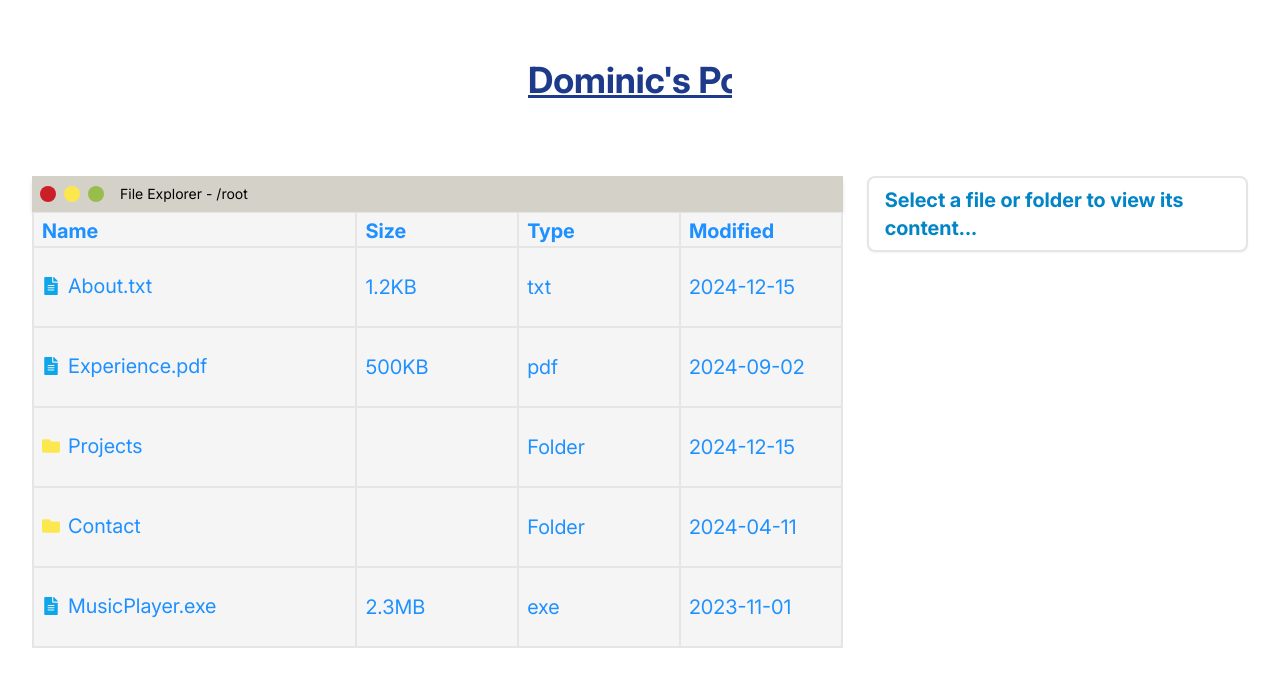
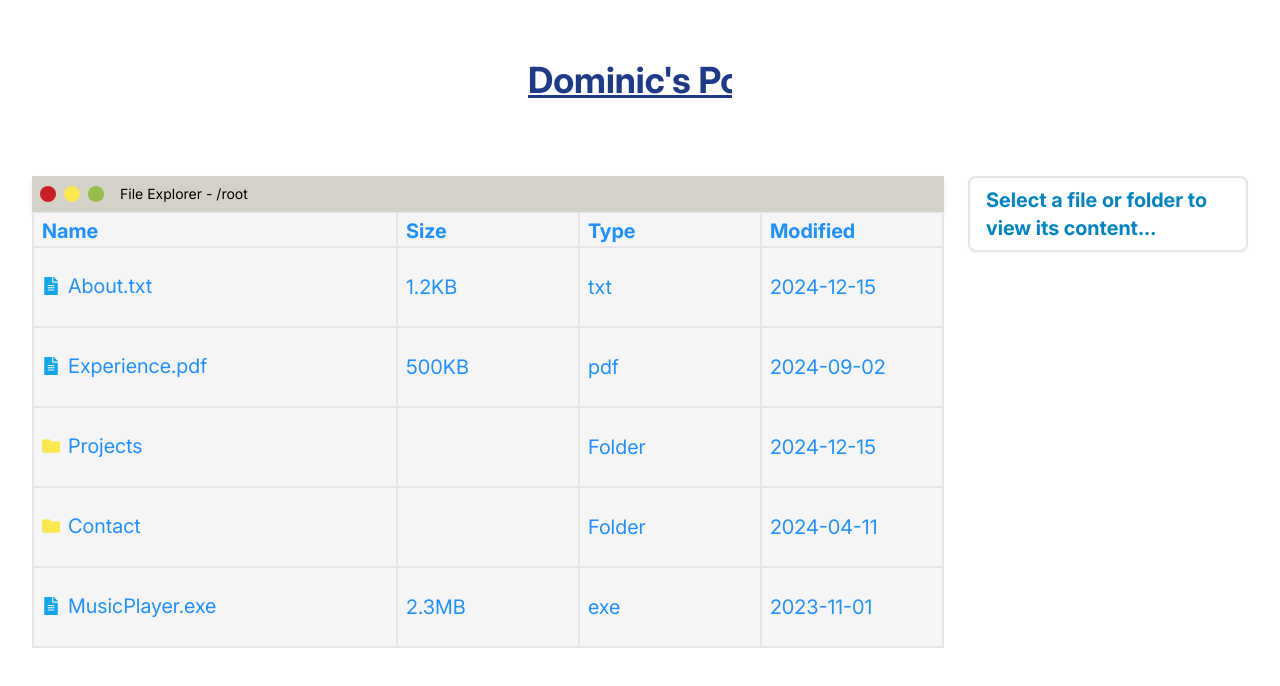
Before and after one commit to dbradley2003/Portfolio, a React (Vite) app in the folder frontend/: page /Portfolio/pdf/1 in a window 1280 px wide. Both pictures are taken after a click on the button "Back". Shown: the top 686 px of the page. Built offline with nearby package versions, Linux system fonts and the light colour scheme; no server answers.

Commit message:
new tweaks

```diff
--- a/frontend/src/components/filer.jsx
+++ b/frontend/src/components/filer.jsx
@@ -23,9 +23,9 @@ const [viewType, setViewType] = useState("default");
 const navigate = useNavigate();
 const [selectedFile, setSelectedFile] = useState(null);
 
-const [playHover] = useSound(hover,{preload:true,volume: 0.2,})
+const [playHover] = useSound(hover,{preload:true,volume: 0.075,})
 
-const [playEffect] = useSound(click, { volume: 0.2 });
+const [playEffect] = useSound(click, {preload:true, volume: 0.08 });
 
 const throttledPlay = throttle(() => {
   playHover();
@@ -112,9 +112,9 @@ return (
 
 // {/* <div className="flex flex-col w-full h-full "> */}
 
-<section className="grid grid-cols-1 md:grid-cols-3 h-full w-full ">
+<section className="grid grid-cols-1 md:grid-cols-3 lg:grid-cols-4 h-full w-full ">
 
-<div className="md:col-span-2 flex flex-col h-full w-full">
+<div className=" md:col-span-2 lg:col-span-3 flex flex-col h-full w-full">
  {/* wraps file explorer and topbar */}
 <div className="bg-gray font-inter text-black flex items-center px-2 py-2  shadow-md   ">
   <div className="flex gap-2">
@@ -125,8 +125,8 @@ return (
   <span className="ml-4 text-sm">File Explorer - /{currentFolder}</span>
 </div>
 
-    <div className="flex-1 overflow-auto sm:overflow-hidden md:overflow-hidden">
-          <table className=" bg-secondary  font-inter text-dodgerblue table-auto border text-left shadow-md w-full   ">
+    <div className="flex-1 overflow-auto sm:overflow-hidden md:overflow-hidden ">
+          <table className=" bg-secondary  font-inter text-dodgerblue table-auto border text-left shadow-md w-full">
             <thead>
               <tr className=" text-xs lg:text-xl">
                 <TH className="w-2/6 px-2">Name</TH>
@@ -148,7 +148,7 @@ return (
       {folders[currentFolder]?.map((item, index) => (
         <tr
                 key={index}
-                className={`cursor-pointer hover:scale `}
+                className={`cursor-pointer md:hover hover:scale `}
                 onClick={() => handleFileOrFolderClick(item)}
                 onMouseEnter={handleMouseEnter}
               >
@@ -182,7 +182,8 @@ return (
   </div>
   </div>
 
-  <div className=" grid-2 pl-0 mt-5 md:mt-0 md:pl-6 items-center ">
+
+  <div className="order-first md:order-last pl-0 mb-5 md:mt-0 md:pl-6 items-center ">
       {currentView}
     </div>
 
--- a/frontend/src/components/musicplayer.jsx
+++ b/frontend/src/components/musicplayer.jsx
@@ -13,7 +13,7 @@ function MusicPlayer(){
 
 const [isPlaying, setIsPlaying] = useState(false);
 
-const [play, { pause, duration, sound }] = useSound(daft,{volume:0.2});
+const [play, { pause, duration, sound }] = useSound(daft,{preload:true, volume:0.05});
 const artist = useState('')
 const songname = useState('One More Time by Daft Punk')
 
--- a/frontend/src/pages/Layout.jsx
+++ b/frontend/src/pages/Layout.jsx
@@ -7,7 +7,7 @@ export const Layout = (props) => {
   return (
 
    <>
-      <div className='py-6 px-3 md:px-8 bg-white w-full h-screen'>
+      <div className='py-6 px-3 sm:px-4 md:px-8 bg-white w-full h-screen'>
         {props.children}
         </div>
         </>
--- a/frontend/src/pages/PDFViewer.jsx
+++ b/frontend/src/pages/PDFViewer.jsx
@@ -51,7 +51,7 @@ function PDFViewer() {
   const {fileName} = useParams()
 
   const navigate = useNavigate();
-  const [playEffect] = useSound(click, { volume: 0.2 });
+  const [playEffect] = useSound(click, { volume: 0.08 });
 
 
 const handleClick = () => {
--- a/frontend/src/pages/TextViewer.jsx
+++ b/frontend/src/pages/TextViewer.jsx
@@ -10,7 +10,7 @@ import TextSection from "../components/TextSection";
 function TextViewer() {
     const {fileName} = useParams()
     const navigate = useNavigate();
-    const [playEffect] = useSound(click, { volume: 0.2 });
+    const [playEffect] = useSound(click, { volume: 0.08 });
 
 
     const fileContents = {
--- a/frontend/src/pages/URLViewer.jsx
+++ b/frontend/src/pages/URLViewer.jsx
@@ -10,7 +10,7 @@ import TextSection from "../components/TextSection";
 function URLViewer() {
     const {fileName} = useParams()
     const navigate = useNavigate();
-    const [playEffect] = useSound(click, { volume: 0.2 });
+     const [playEffect] = useSound(click, { volume: 0.08 });
 
 
     const fileContents = {
--- a/frontend/src/pages/home.tsx
+++ b/frontend/src/pages/home.tsx
@@ -25,7 +25,7 @@ return (
 
 
 
-<div className="flex flex-col lg:flex-row mt-4 md:mt-16"  >
+<div className="flex flex-col lg:flex-row mt-10 md:mt-16">
 
 <FileExplorer />
 
```
